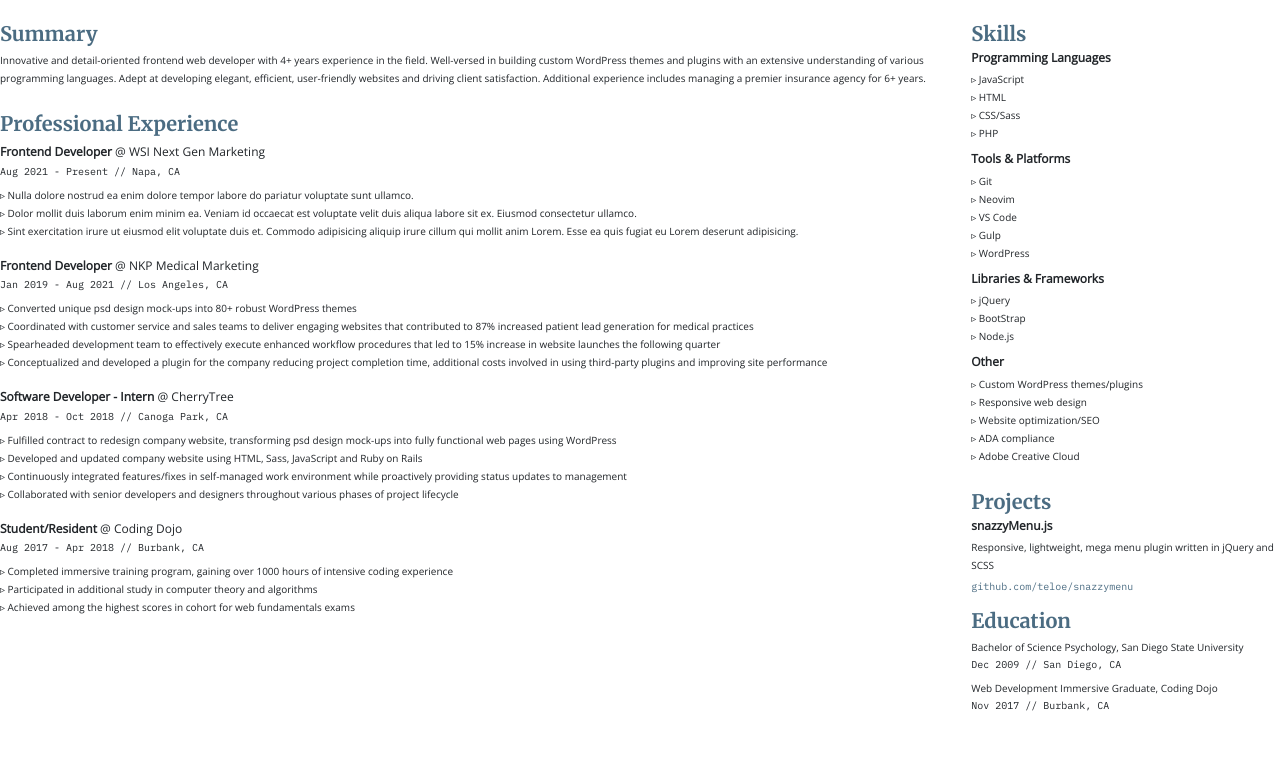
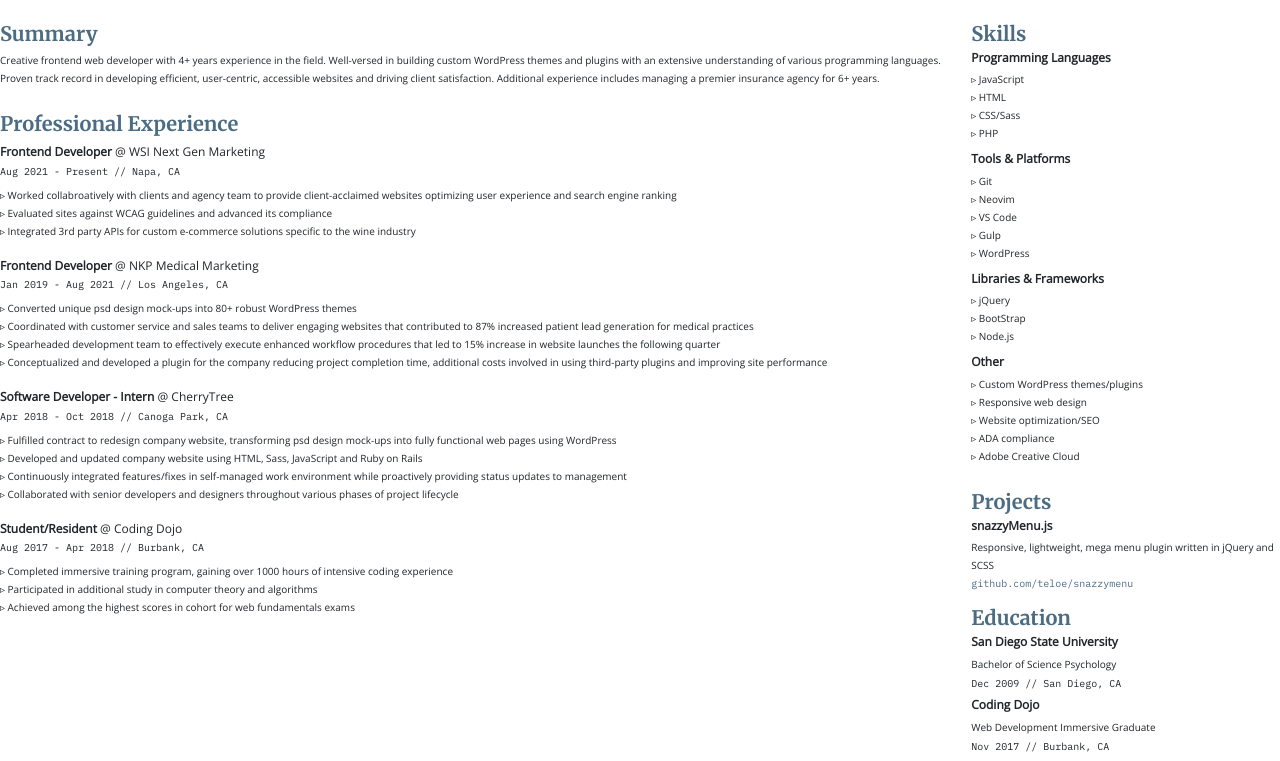
Before and after one commit to teloe/cv, a website: page index.html in a window 1280 px wide. Shown: the part 124-885 px from the top of the page. Before the commit the page ends 844 px from the top, so only its background shows below. Drawn offline with nearby package versions, Linux system fonts and the light colour scheme.

Commit message:
content/style changes

```diff
--- a/index.html
+++ b/index.html
@@ -54,7 +54,8 @@
             <div class="col-sm-9">
                 <div class="summary">
                     <h2>Summary</h2>
-                    <p>Innovative and detail-oriented frontend web developer with 4+ years experience in the field. Well-versed in building custom WordPress themes and plugins with an extensive understanding of various programming languages. Adept at developing elegant, efficient, user-friendly websites and driving client satisfaction. Additional experience includes managing a premier insurance agency for 6+ years.</p>
+                    <!-- <p>Innovative and detail-oriented frontend web developer with 4+ years experience in the field. Well-versed in building custom WordPress themes and plugins with an extensive understanding of various programming languages. Adept at developing elegant, efficient, user-friendly websites and driving client satisfaction. Additional experience includes managing a premier insurance agency for 6+ years.</p> -->
+                    <p>Creative frontend web developer with 4+ years experience in the field. Well-versed in building custom WordPress themes and plugins with an extensive understanding of various programming languages. Proven track record in developing efficient, user-centric, accessible websites and driving client satisfaction. Additional experience includes managing a premier insurance agency for 6+ years.</p>
                 </div>
                 <div class="experience pt-4">
                     <h2>Professional Experience</h2>
@@ -62,9 +63,10 @@
                         <p class="role"><strong>Frontend Developer</strong> @ WSI Next Gen Marketing</p>
                         <p class="date">Aug 2021 - Present // <span>Napa, CA</span></p>
                         <ul>
-                            <li>Nulla dolore nostrud ea enim dolore tempor labore do pariatur voluptate sunt ullamco.</li>
-                            <li>Dolor mollit duis laborum enim minim ea. Veniam id occaecat est voluptate velit duis aliqua labore sit ex. Eiusmod consectetur ullamco.</li>
-                            <li>Sint exercitation irure ut eiusmod elit voluptate duis et. Commodo adipisicing aliquip irure cillum qui mollit anim Lorem. Esse ea quis fugiat eu Lorem deserunt adipisicing.</li>
+                            <li>Worked collabroatively with clients and agency team to provide client-acclaimed websites optimizing user experience and search engine ranking</li>
+                            <li>Evaluated sites against WCAG guidelines and advanced its compliance</li>
+                            <!-- <li>Optimized sites for usability, search engine optimization and accessibility</li> -->
+                            <li>Integrated 3rd party APIs for custom e-commerce solutions specific to the wine industry</li>
                         </ul>
 
                     </div>
@@ -138,14 +140,16 @@
                 <div class="projects pt-4">
                     <h2>Projects</h2>
                     <h3>snazzyMenu.js</h3>
-                    <p class="mb-2">Responsive, lightweight, mega menu plugin written in jQuery and SCSS</p>
+                    <p class="mb-1">Responsive, lightweight, mega menu plugin written in jQuery and SCSS</p>
                     <a href="https://github.com/teloe/snazzymenu">github.com/teloe/snazzymenu</a>
                 </div>
                 <div class="edu pt-4">
                     <h2>Education</h2>
-                    <p class="mb-0">Bachelor of Science Psychology, San Diego State University</p>
+                    <h3>San Diego State University</h3>
+                    <p class="mb-1">Bachelor of Science Psychology</p>
                     <p class="date">Dec 2009 // <span>San Diego, CA</span></p>
-                    <p class="mb-0">Web Development Immersive Graduate, Coding Dojo</p>
+                    <h3>Coding Dojo</h3>
+                    <p class="mb-1">Web Development Immersive Graduate</p>
                     <p class="date">Nov 2017 // <span>Burbank, CA</span></p>
                 </div>
             </div>
--- a/style.css
+++ b/style.css
@@ -83,7 +83,8 @@ ul li::before {
     margin-bottom: .5rem;
 }
 .skills h3,
-.projects h3 {
+.projects h3,
+.edu h3 {
     font-family: inherit;
     font-size: 1.2rem;
     color: inherit;
```
